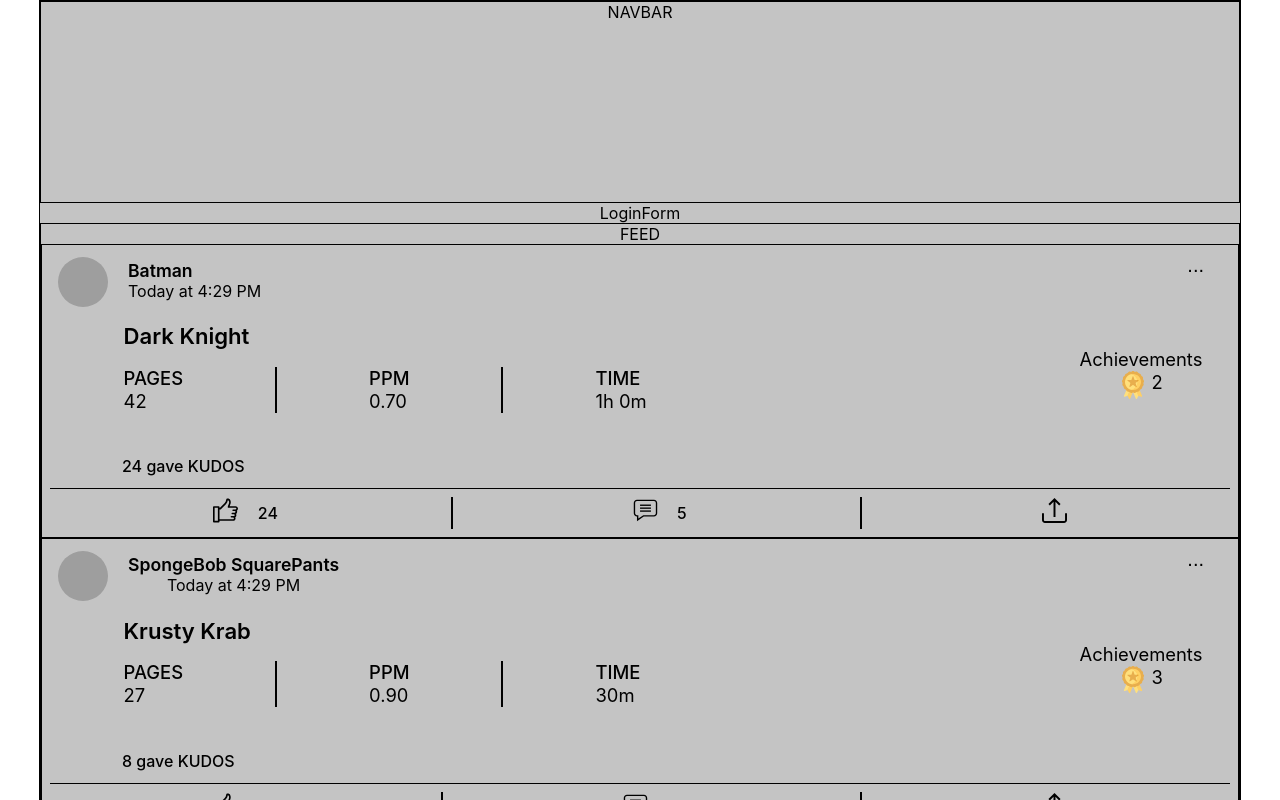
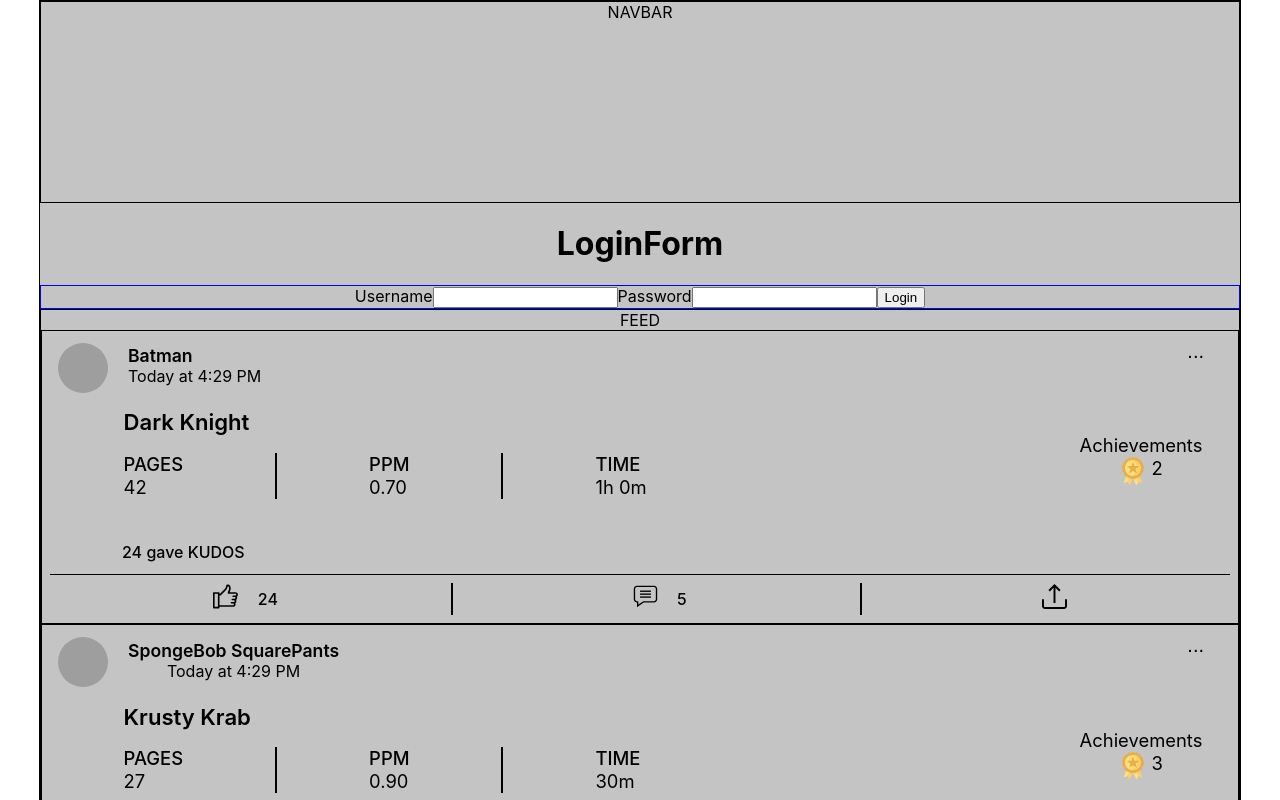
Before and after one commit to b-chang/b-k, a React (Create React App) app: page / in a window 1280 px wide. Shown: the top 800 px of the page. Built offline with nearby package versions, Linux system fonts and the light colour scheme; grey boxes are pictures that could not be loaded.

Commit message:
write up basic form with controlled inputs

```diff
--- a/src/components/LoginForm/LoginForm.components.jsx
+++ b/src/components/LoginForm/LoginForm.components.jsx
@@ -1,10 +1,39 @@
 import React, { useState } from 'react';
+import './LoginForm.styles.scss';
 
 const LoginForm = () => {
-  const [data, setData] = useState({});
+  const [values, setValues] = useState({
+    username: '',
+    password: ''
+  });
+
+  const handleInputChange = (e) => {
+    setValues({ ...values, [e.target.id]: e.target.value });
+  };
+
+  const handleSubmit = (e) => {
+    e.preventDefault();
+    setValues({
+      username: '',
+      password: ''
+    });
+  };
 
   return (
-    <div>LoginForm</div>
+    <div>
+      <h1>LoginForm</h1>
+      <form className="loginForm" onSubmit={handleSubmit}>
+        <label htmlFor="username">
+          Username
+          <input type="text" value={values.username} onChange={handleInputChange} id="username" />
+        </label>
+        <label htmlFor="password">
+          Password
+          <input type="text" value={values.password} onChange={handleInputChange} id="password" />
+        </label>
+        <button type="submit">Login</button>
+      </form>
+    </div>
   );
 };
 
--- a/src/components/LoginForm/LoginForm.styles.scss
+++ b/src/components/LoginForm/LoginForm.styles.scss
@@ -0,0 +1,3 @@
+.loginForm {
+    border: 1px solid blue;
+}
```
